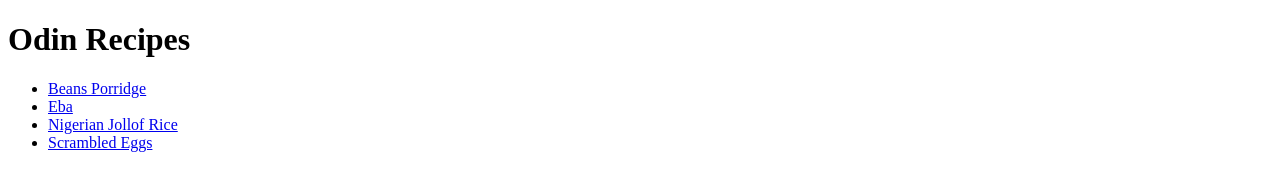
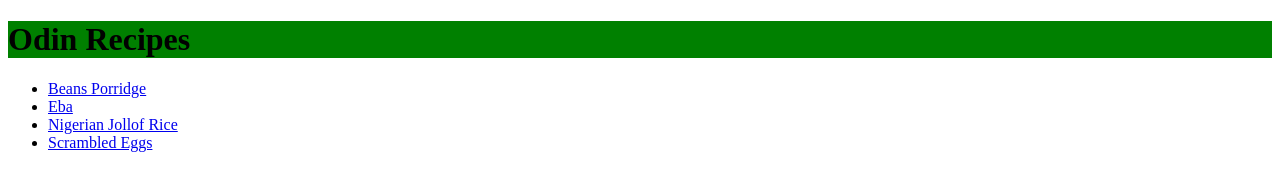
Before and after one commit to Bakarray/odin-recipes, a plain HTML site: page index.html in a window 1280 px wide. Drawn offline with Linux system fonts and the light colour scheme.

Commit message:
Fix typo in css link and create a new css file

```diff
--- a/index.html
+++ b/index.html
@@ -3,6 +3,7 @@
     <head>
         <meta charset="UTF-8">
         <title>Mr-chef</title>
+        <link rel="stylesheet" href="style.css">
     </head>
     <body>
         <h1>Odin Recipes</h1>
--- a/style.css
+++ b/style.css
@@ -1,4 +1,3 @@
 h1 {
-    text-align: center;
-    background-color: aliceblue;
+    background-color: green;
 }
```
